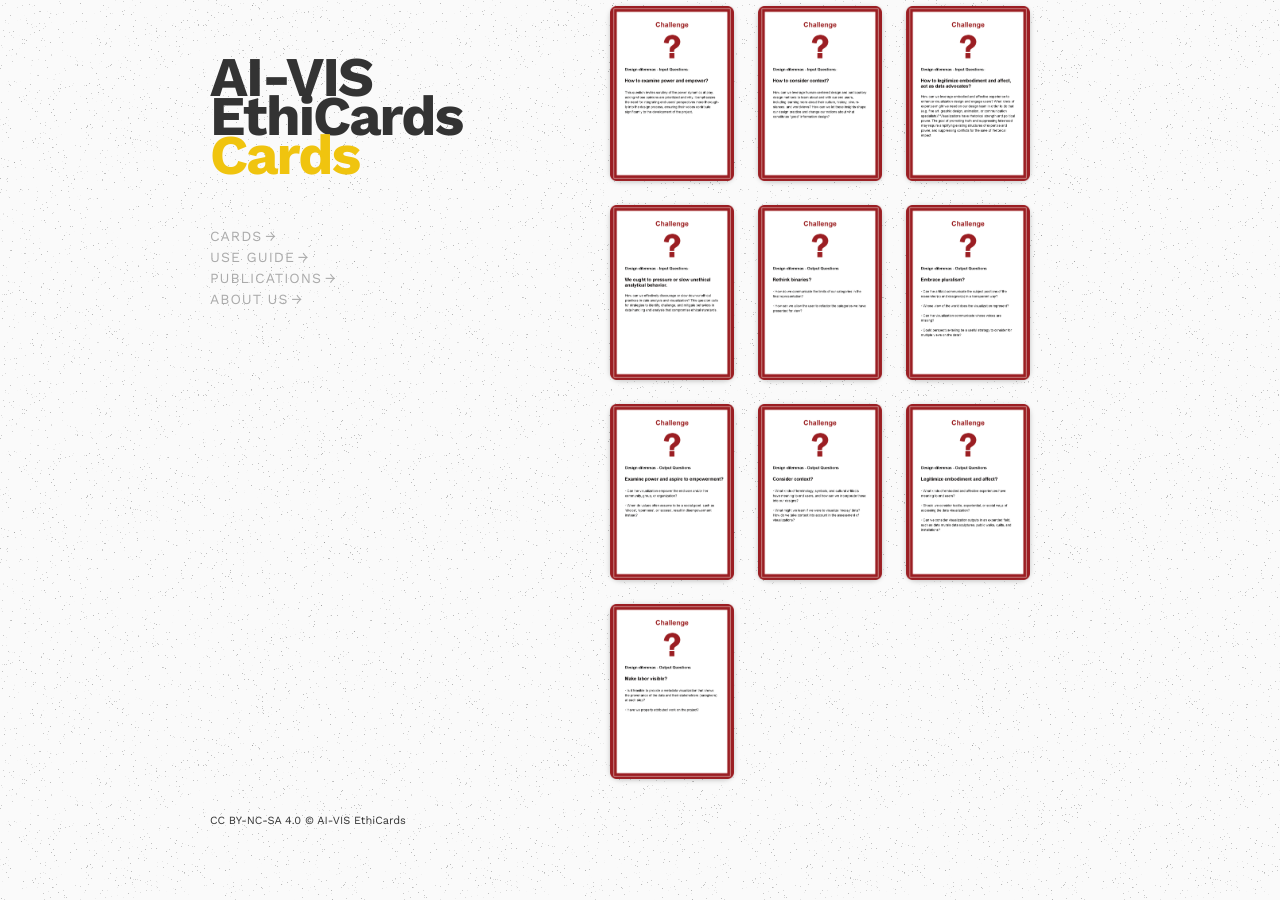
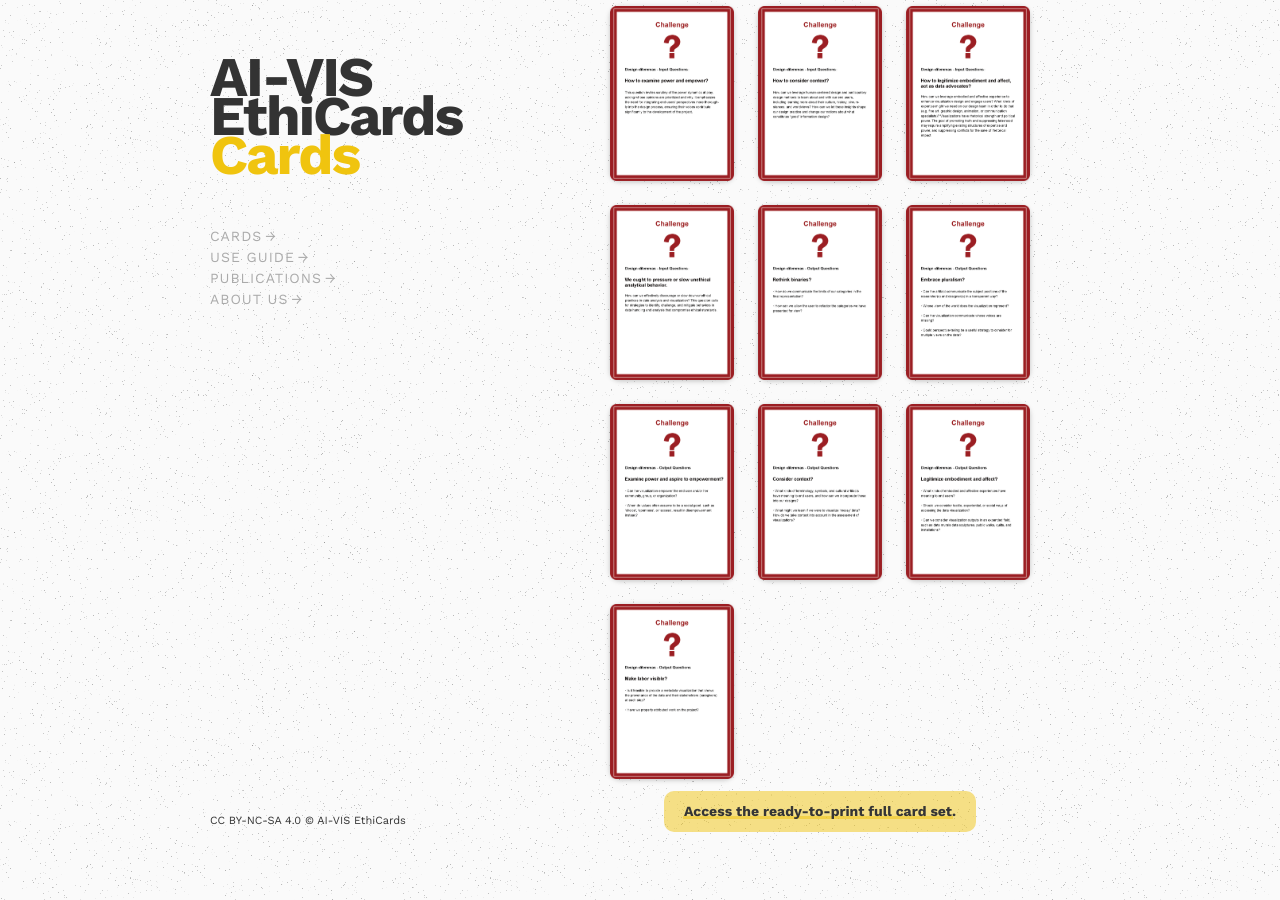
Before and after one commit to aivisethicards/aivisethicards.github.io, a Jekyll site: the page gallery.html, which Jekyll copies as it is, in a window 1280 px wide and 900 px high, scrolled down 3889 px. Built offline with Jekyll 4.4.1, drawn with Linux system fonts in a browser that asks for light colours.

Commit message:
Update gallery.html

```diff
--- a/gallery.html
+++ b/gallery.html
@@ -43,6 +43,9 @@
       @zoom-in="zoomIn"
     ></card-component>
   </div>
+    <div class="note">
+    <a href="https://forms.gle/5ZrJsZbpEGVwrVLCA" target="_blank">Access the ready-to-print full card set</a>.
+</div>
  <div class="overlay" v-if="zoomedPost" @click.self="zoomOut()">
     <div class="zoomedCard">
       <img v-bind:src="zoomedPost.img"/>
```
